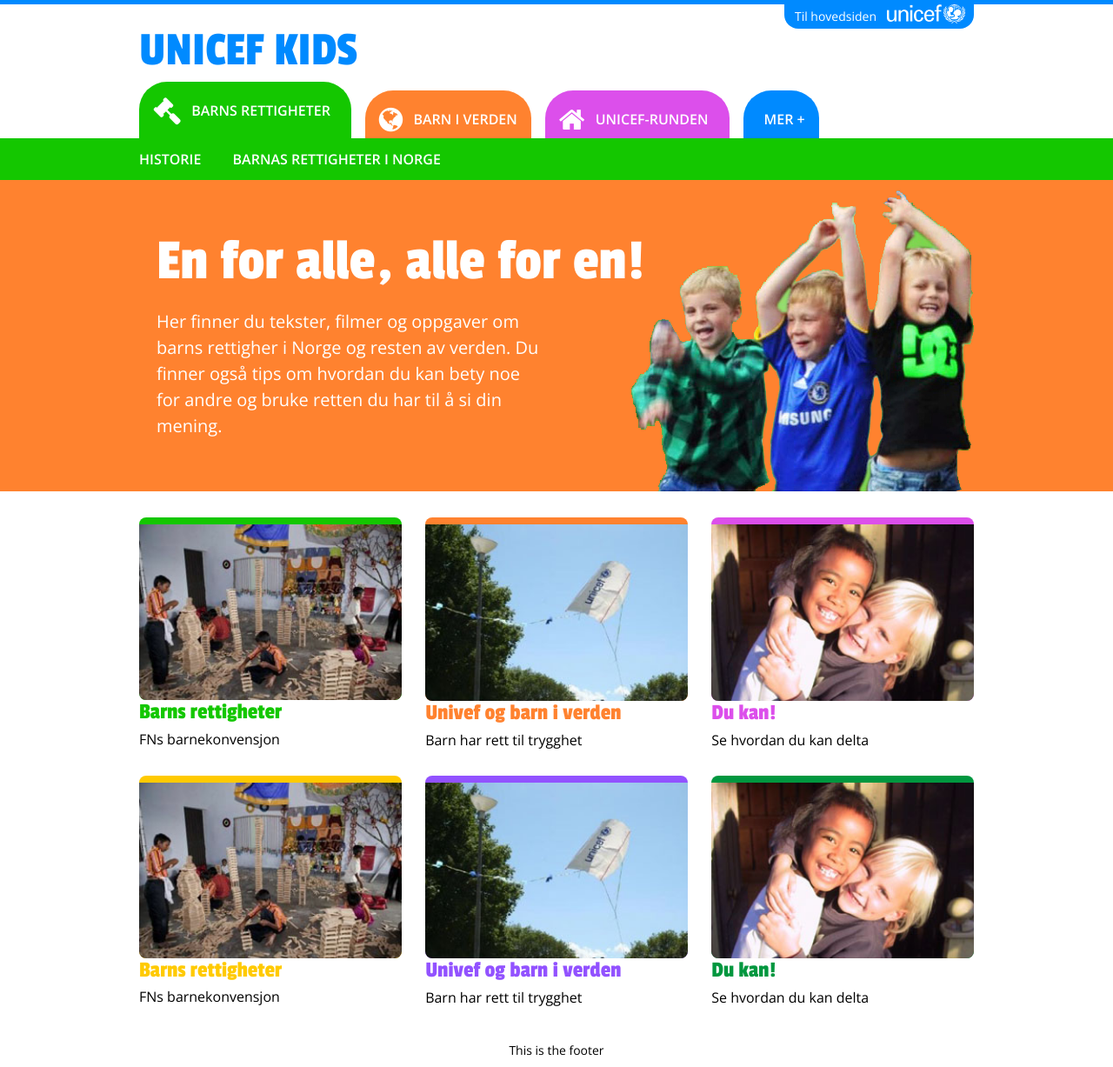
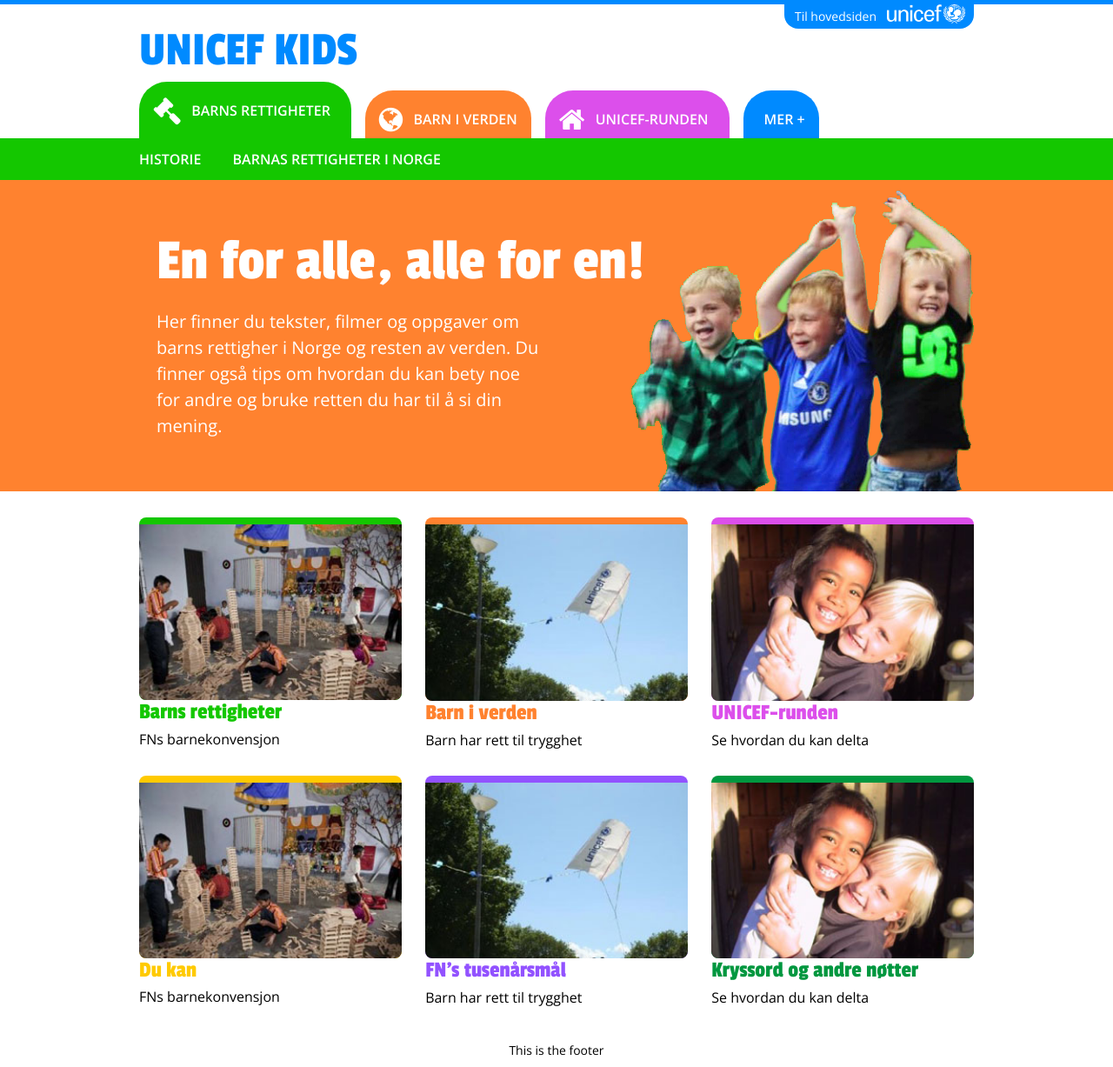
Before and after one commit to front/unicef-kids-static, a Jekyll site: the page built from index.html, in a window 1280 px wide. Shown: the whole page at 87% size. Built offline with Jekyll 4.4.1, drawn with Linux system fonts in a browser that asks for light colours; nearby versions of some CDN libraries.

Commit message:
Edit conent

```diff
--- a/index.html
+++ b/index.html
@@ -25,42 +25,42 @@
         <a href="#0" class="category--img">
           <img src="/img/story.jpg" alt="">
         </a>
-        <h4 class="category--title"><a href="0">Barns rettigheter</a></h4>
+        <h4 class="category--title"><a href="#0">Barns rettigheter</a></h4>
         <p class="category--desc">FNs barnekonvensjon</p>
       </article>
       <article class="story g-item category category__2">
         <a href="#0" class="category--img">
           <img src="/img/story-2.jpg" alt="">
         </a>
-        <h4 class="category--title"><a href="0">Univef og barn i verden</a></h4>
+        <h4 class="category--title"><a href="#0">Barn i verden</a></h4>
         <p class="category--desc">Barn har rett til trygghet</p>
       </article>
       <article class="story g-item category category__3">
         <a href="#0" class="category--img">
           <img src="/img/story-3.jpg" alt="">
         </a>
-        <h4 class="category--title"><a href="#0">Du kan!</a></h4>
+        <h4 class="category--title"><a href="#0">UNICEF-runden</a></h4>
         <p class="category--desc">Se hvordan du kan delta</p>
       </article>
       <article class="story g-item category category__4">
         <a href="#0" class="category--img">
           <img src="/img/story.jpg" alt="">
         </a>
-        <h4 class="category--title"><a href="#0">Barns rettigheter</a></h4>
+        <h4 class="category--title"><a href="#0">Du kan</a></h4>
         <p class="category--desc">FNs barnekonvensjon</p>
       </article>
       <article class="story g-item category category__5">
         <a href="#0" class="category--img">
           <img src="/img/story-2.jpg" alt="">
         </a>
-        <h4 class="category--title"><a href="#0">Univef og barn i verden</a></h4>
+        <h4 class="category--title"><a href="#0">FN's tusenårsmål</a></h4>
         <p class="category--desc">Barn har rett til trygghet</p>
       </article>
       <article class="story g-item category category__6">
         <a href="#0" class="category--img">
           <img src="/img/story-3.jpg" alt="">
         </a>
-        <h4 class="category--title"><a href="#0">Du kan!</a></h4>
+        <h4 class="category--title"><a href="#0">Kryssord og andre nøtter</a></h4>
         <p class="category--desc">Se hvordan du kan delta</p>
       </article>
     </div>
```
